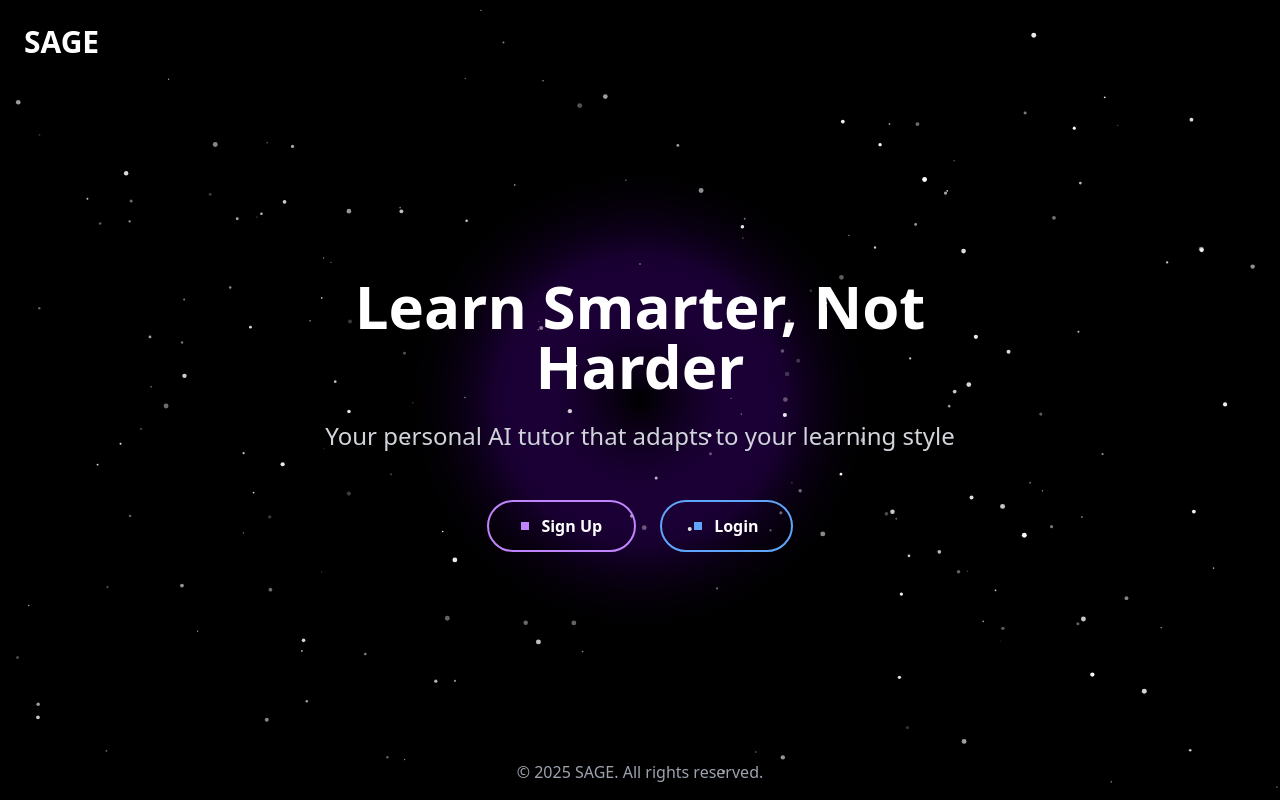
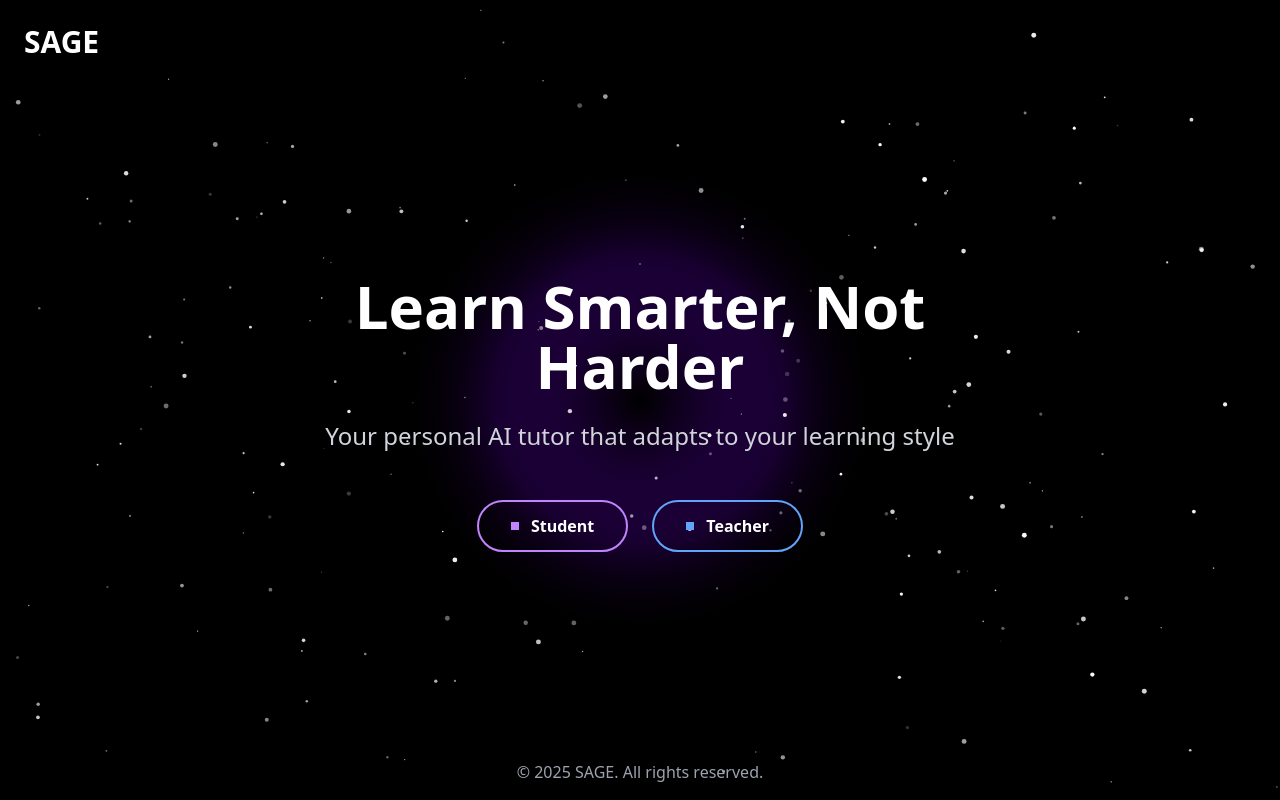
Before and after one commit to sathwik-y/AI-Tutor-Intel, a React (Vite) app in the folder SAT/: page / in a window 1280 px wide. Built offline with nearby package versions, Linux system fonts and the light colour scheme.

Commit message:
Hero section button update

```diff
--- a/SAT/src/App.jsx
+++ b/SAT/src/App.jsx
@@ -3,11 +3,8 @@
 import { useState } from "react"
 import { HoverButton } from "./components/HoverButton"
 import { BlackHoleBackground } from "./components/BlackHoleBackground"
-import { SignUpForm } from "./components/SignUpForm"
-import { LoginForm } from "./components/LoginForm"
 import { TeacherDashboard } from "./components/TeacherDashboard"
 import { StudentPortal } from "./components/StudentPortal"
-import { RoleSelection } from "./components/RoleSelection"
 
 function App() {
   const [currentPage, setCurrentPage] = useState("landing")
@@ -27,17 +24,7 @@ function App() {
     setUserRole(null)
   }
 
-  const handleSignUpClick = () => {
-    setCurrentPage("role-selection")
-  }
 
-  const handleLoginClick = () => {
-    setCurrentPage("role-selection")
-  }
-
-  if (currentPage === "role-selection") {
-    return <RoleSelection onRoleSelect={handleRoleSelect} onBack={handleBackToLanding} />
-  }
 
   if (currentPage === "teacher-dashboard") {
     return <TeacherDashboard onLogout={handleBackToLanding} userRole={userRole} />
@@ -68,16 +55,16 @@ function App() {
             {/* Buttons */}
             <div className="flex flex-col sm:flex-row gap-6 justify-center">
               <HoverButton
-                text="Sign Up"
+                text="Student"
                 className="border-purple-400 text-white hover:text-purple-600"
                 dotClassName="bg-purple-400"
-                onClick={handleSignUpClick}
+                onClick={() => handleRoleSelect("student")}
               />
               <HoverButton
-                text="Login"
+                text="Teacher"
                 className="border-blue-400 text-white hover:text-blue-600"
                 dotClassName="bg-blue-400"
-                onClick={handleLoginClick}
+                onClick={() => handleRoleSelect("teacher")}
               />
             </div>
           </div>
```
